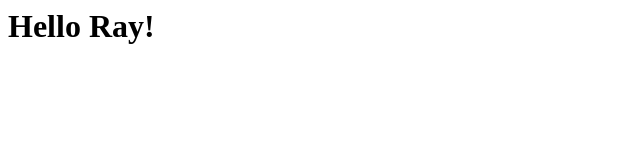
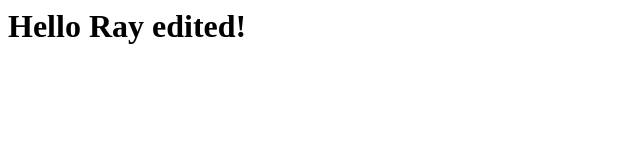
Before and after one commit to raihanx/raihanx.github.io, a plain HTML site: page index.html in a window 1280 px wide. Shown: the whole page, without its empty margins (0-640 px from the left). Drawn offline with Linux system fonts and the light colour scheme.

Commit message:
Update index.html

```diff
--- a/index.html
+++ b/index.html
@@ -3,6 +3,6 @@
 		<meta name="google-site-verification" content="6cJS27BmrBeOR8WtE_163JM7Tug-qGdSP43o_uieWXg" />
 	</head>
 	<body>
-		<h1>Hello Ray!</h1>
+		<h1>Hello Ray edited!</h1>
 	</body>
 </html>
```
